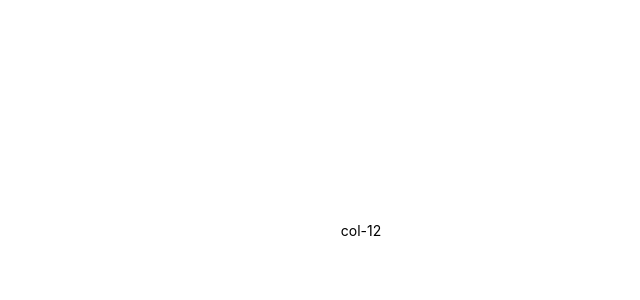
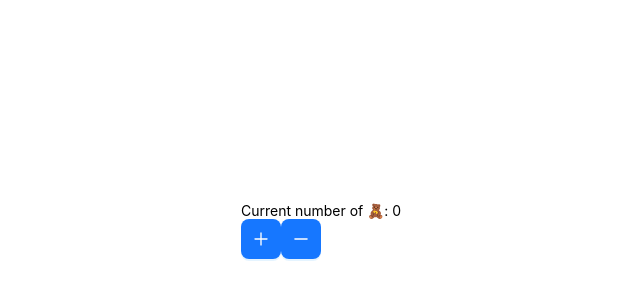
Before and after one commit to alexcloudstar/bored-v2, a React (Vite) app: page / in a window 1280 px wide. Shown: the part 170-470 px from the top of the page, without its empty margins (279-919 px from the left). Built offline with nearby package versions, Linux system fonts and the light colour scheme.

Commit message:
feat: Configure a bare store for zustand

```diff
--- /dev/null
+++ b/src/constants/store.ts
@@ -0,0 +1,13 @@
+import { create } from 'zustand';
+
+export type BearState = {
+  bears: number;
+  increase: (by: number) => void;
+  decrease: (by: number) => void;
+};
+
+export const useBearStore = create<BearState>()(set => ({
+  bears: 0,
+  increase: by => set(state => ({ bears: state.bears + by })),
+  decrease: by => set(state => ({ bears: state.bears - by })),
+}));
--- a/src/pages/Homepage.tsx
+++ b/src/pages/Homepage.tsx
@@ -1,10 +1,31 @@
-import { Col, Row } from 'antd';
+import { Button, Col, Row } from 'antd';
+import { PlusOutlined, MinusOutlined } from '@ant-design/icons';
+import { useBearStore } from '../constants/store';
 
 const Homepage = () => {
+  const { bears, increase, decrease } = useBearStore(state => state);
+
+  const increaseBears = () => increase(1);
+  const decreaseBears = () => decrease(1);
+
   return (
     <>
       <Row>
-        <Col span={24}>col-12</Col>
+        <Col span={24}>Current number of 🧸: {bears}</Col>
+        <Col span={24}>
+          <Button
+            type='primary'
+            icon={<PlusOutlined />}
+            size='large'
+            onClick={increaseBears}
+          />
+          <Button
+            type='primary'
+            icon={<MinusOutlined />}
+            size='large'
+            onClick={decreaseBears}
+          />
+        </Col>
       </Row>
     </>
   );
```
